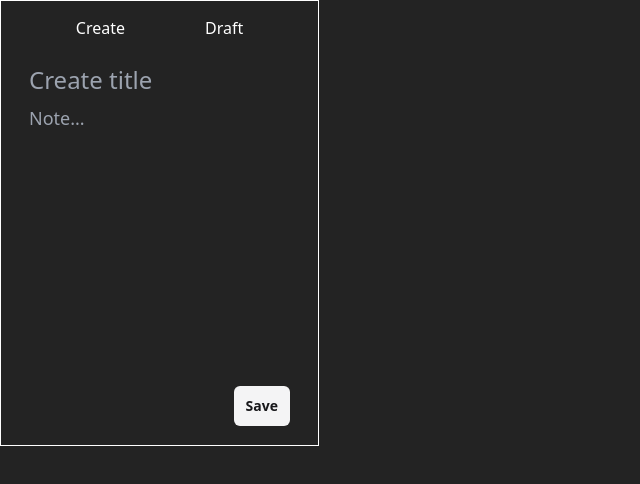
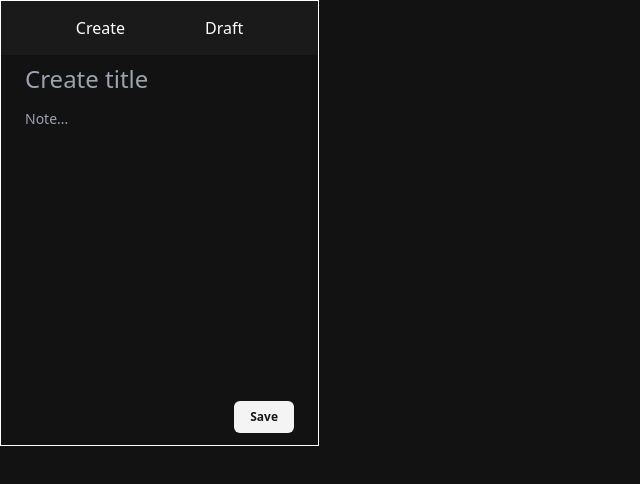
Before and after one commit to eliascoding365/draft-ease-extension, a React (Vite) app: page / in a window 1280 px wide. Shown: the top 484 px of the page, without its empty margins (0-640 px from the left). Built offline with nearby package versions, Linux system fonts and the light colour scheme.

Commit message:
Change some ui components and styles

```diff
--- a/src/components/DraftList/index.tsx
+++ b/src/components/DraftList/index.tsx
@@ -42,6 +42,7 @@ display: flex;
   `;
 
 const AlertDialog = styled.h3`
+  margin-top: 24px;
   font-size: 1rem;
   color: white;
   font-weight: 100;
@@ -62,7 +63,7 @@ const DraftList: React.FC = () => {
   }, []);
 
   if (drafts.length === 0) {
-    return <AlertDialog>No drafts available.<Body>Bodynote</Body></AlertDialog>;
+    return <AlertDialog>Any note created.</AlertDialog>;
   }
 
   return (
--- a/src/components/Navbar/index.tsx
+++ b/src/components/Navbar/index.tsx
@@ -8,7 +8,8 @@ const Nav = styled.nav`
   display: flex;
   justify-content: center;
   gap: 80px;
-  margin: 15px 15px 20px 15px;
+  padding: 15px 15px 15px 15px;
+  background-color: #1a1a1a;
 `;
 
 
--- a/src/components/NoteBlock/index.tsx
+++ b/src/components/NoteBlock/index.tsx
@@ -1,11 +1,25 @@
 import React, { useEffect } from 'react';
 import { useForm, SubmitHandler } from 'react-hook-form';
 import SaveButton from '../SaveButton';
+import styled from 'styled-components';
 
 interface NoteValues {
   title: string;
   noteBody: string;
 }
+
+const TextArea = styled.textarea `
+  padding: 0.25rem 0.75rem 0rem 0.75rem;
+  background-color: transparent;
+  font-size: 14px;
+  line-height: 1.5rem ;
+  color: white;
+  border-style: none;
+  outline: 2px solid transparent;
+  outline-offset: 2px;
+  width: 100%;
+  resize: none;
+`
 
 const NoteBlock: React.FC = () => {
   const { handleSubmit, setValue, register, reset, formState: { errors } } = useForm<NoteValues>({
@@ -48,30 +62,26 @@ const NoteBlock: React.FC = () => {
   return (
     <div >
       <form
-        className='m-4'
+        className='mx-3'
         onSubmit={handleSubmit(onSubmit)}>
         <div>
           <input
             {...register('title', { required: 'Title is required' })}
             type="text"
             className='
-              py-1 px-3 bg-transparent text-2xl
+              py-2 px-3 bg-transparent text-2xl
               text-white border-none outline-none
               w-full'
             placeholder='Create title' />
           {errors.title && <p className="text-red-500">{errors.title.message}</p>}
 
-          <textarea
+          <TextArea
             {...register('noteBody', { required: 'Note body is required' })}
-            rows={9}
-            className='
-              py-1 px-3 bg-transparent text-lg
-              text-white border-none
-              outline-none w-full resize-none'
+            rows={11}
             placeholder='Note...' />
           {errors.noteBody && <p className="text-red-500">{errors.noteBody.message}</p>}
         </div>
-        <div className="flex justify-end mt-5 mr-3 ">
+        <div className="flex justify-end items-end mt-6  mr-3 ">
           <SaveButton />
         </div>
       </form>
--- a/src/components/SaveButton/index.tsx
+++ b/src/components/SaveButton/index.tsx
@@ -2,8 +2,8 @@ import { Button } from '../ui/button'
 
 const SaveButton = () => {
   return (
-    <div>
-        <Button variant={'secondary'} className='text-sm py-1 px-3 font-bold' >Save</Button>
+    <div >
+        <Button variant={'secondary'} className='text-xs h-8 font-bold' >Save</Button>
     </div>
   )
 }
--- a/src/index.css
+++ b/src/index.css
@@ -4,7 +4,7 @@
 
 /* Measures: 14cm x 10cm --- *0.15 = 319 x 446*/
 body {
-    background-color: #232323;
+    background-color: #121212;
     margin: 0;
     min-width: 319px;
     max-width: 319px;
```
